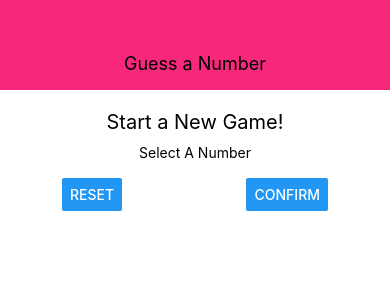
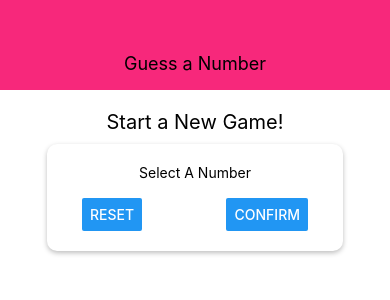
Before and after one commit to nexticodes/Guess-A-Number, a React Native app: screen / in a window 390 px wide. Shown: the top 300 px of the page. Built offline with nearby package versions, Linux system fonts and the light colour scheme.

Commit message:
Improve on the UI.

```diff
--- a/screens/StartGameScreen.js
+++ b/screens/StartGameScreen.js
@@ -1,5 +1,5 @@
 import React from 'react';
-import {Text, View, StyleSheet, TextInput, Button} from 'react-native';
+import {Text, View, StyleSheet, TextInput, Button, TouchableWithoutFeedback} from 'react-native';
 
 const StartGameScreen = props => {
     return (
@@ -21,9 +21,9 @@ const styles = StyleSheet.create({
     screen: {
         flex: 1,
         padding: 10,
-        // NOTE: View's flex direction is set to 'column' by default.
-        // Meaning its main axis is top-to-bottom (y-axis);
-        // Center along cross section which is left-to-right
+        /*  NOTE: View's flex direction is set to 'column' by default.
+            Meaning its main axis is top-to-bottom (y-axis);
+            Center along cross section which is left-to-right*/
         alignItems: 'center',
         // Center along main axis which is top-to-bottom
         // justifyContent: 'center'
@@ -36,7 +36,17 @@ const styles = StyleSheet.create({
     inputContainer: {
         width: 300,
         maxWidth: '80%',
-        alignItems: 'center'
+        alignItems: 'center',
+        backgroundColor: 'white',
+        // All shadows for iOS.
+        shadowColor: 'black',
+        shadowOffset: {width: 0, height: 2},
+        shadowRadius: 5,
+        shadowOpacity: 0.26,
+        // Elevation for Android
+        elevation: 8,
+        padding: 20,
+        borderRadius: 10,
     },
     buttonContainer: {
         flexDirection: 'row',
```
